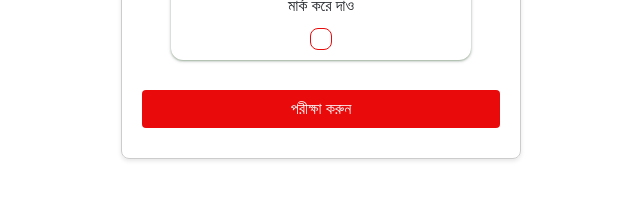
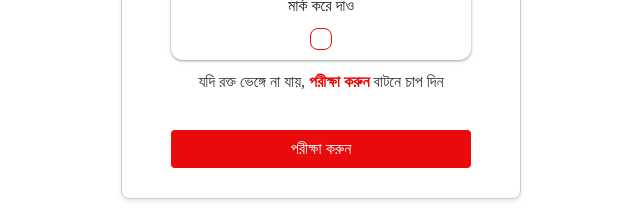
Before and after one commit to asad2002web/blood-group-check-web-app, a React (Vite) app: page / in a window 1280 px wide. Shown: the part 330-548 px from the top of the page, without its empty margins (319-959 px from the left). Built offline with nearby package versions, Linux system fonts and the light colour scheme; a small style sheet from the web is missing.

Commit message:
other add

```diff
--- a/src/components/Layout/Layout.css
+++ b/src/components/Layout/Layout.css
@@ -85,7 +85,10 @@
     width: 100%;
     height: 10px;
   }
-
+.card-container-button{
+  max-width: 300px;
+  margin: 0 auto;
+}
   .submit-load{
     width: 22px;
     height: 22px;
--- a/src/components/Layout/Layout.jsx
+++ b/src/components/Layout/Layout.jsx
@@ -89,12 +89,15 @@ const Layout = () => {
                 </label>
                 <input id="rhFactor" type="checkbox" checked={rhFactor} onChange={() => setRhFactor(!rhFactor)} />
             </div>
+            <p  style={{color:"#343434"}}>যদি রক্ত ভেঙ্গে না যায়, <span style={{color:"#e90b0b", fontWeight:"600"}}>পরীক্ষা করুন</span> বাটনে চাপ দিন</p>
             <div className="space"></div>
+            <div className='card-container-button'>
             {
                 isLoading ? <button onClick={calculateResult}>
                     <img src={loading} alt="loading" className='submit-load' />
                 </button> : <button onClick={calculateResult}>পরীক্ষা করুন</button>
             }
+            </div>
             {/* <button onClick={resetForm}>পুনরায়</button> */}
             {result && <div className="Result">আপনার রক্তের গ্রুপ <span>{result}</span></div>}
         </div>
```
